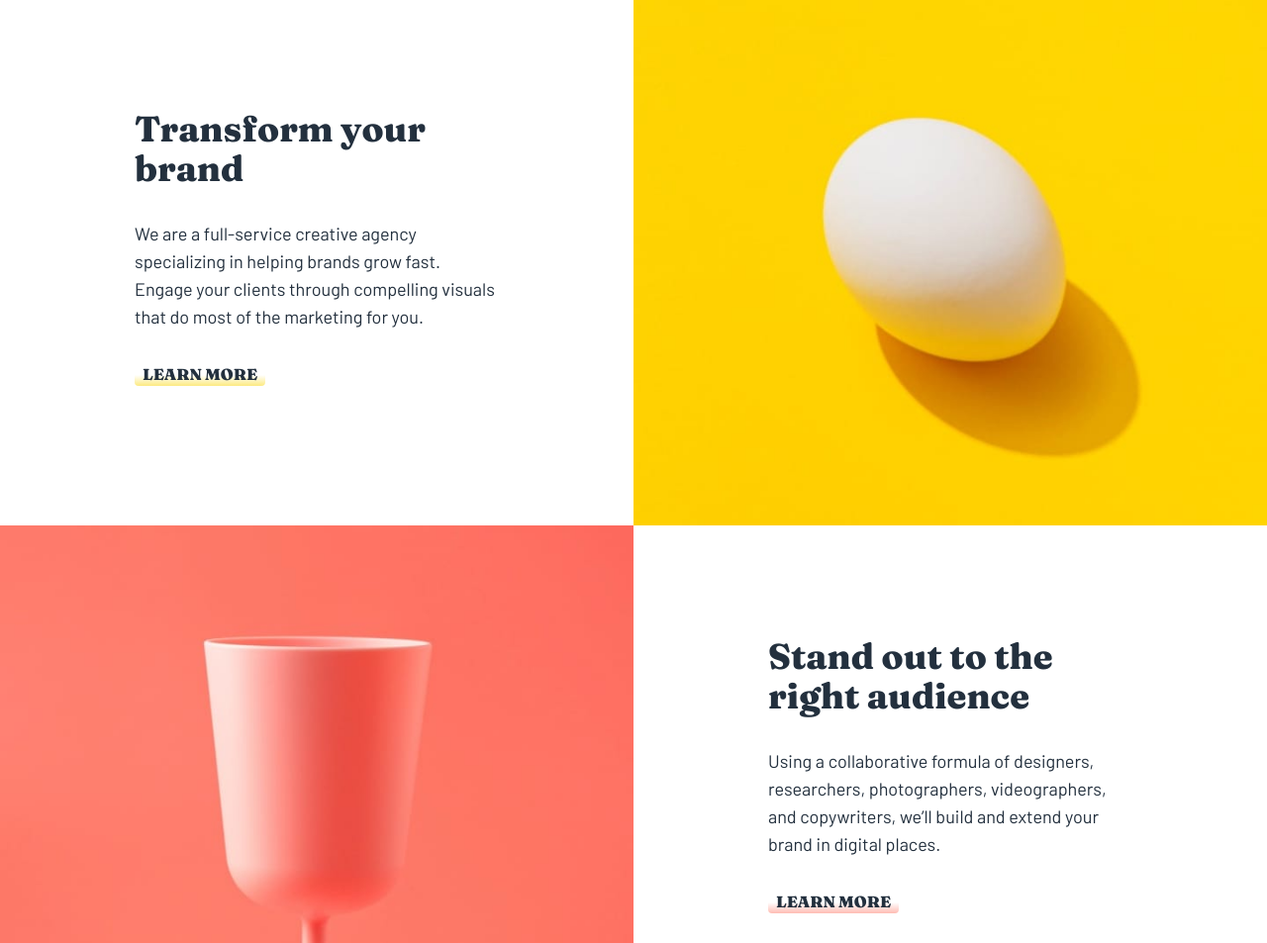
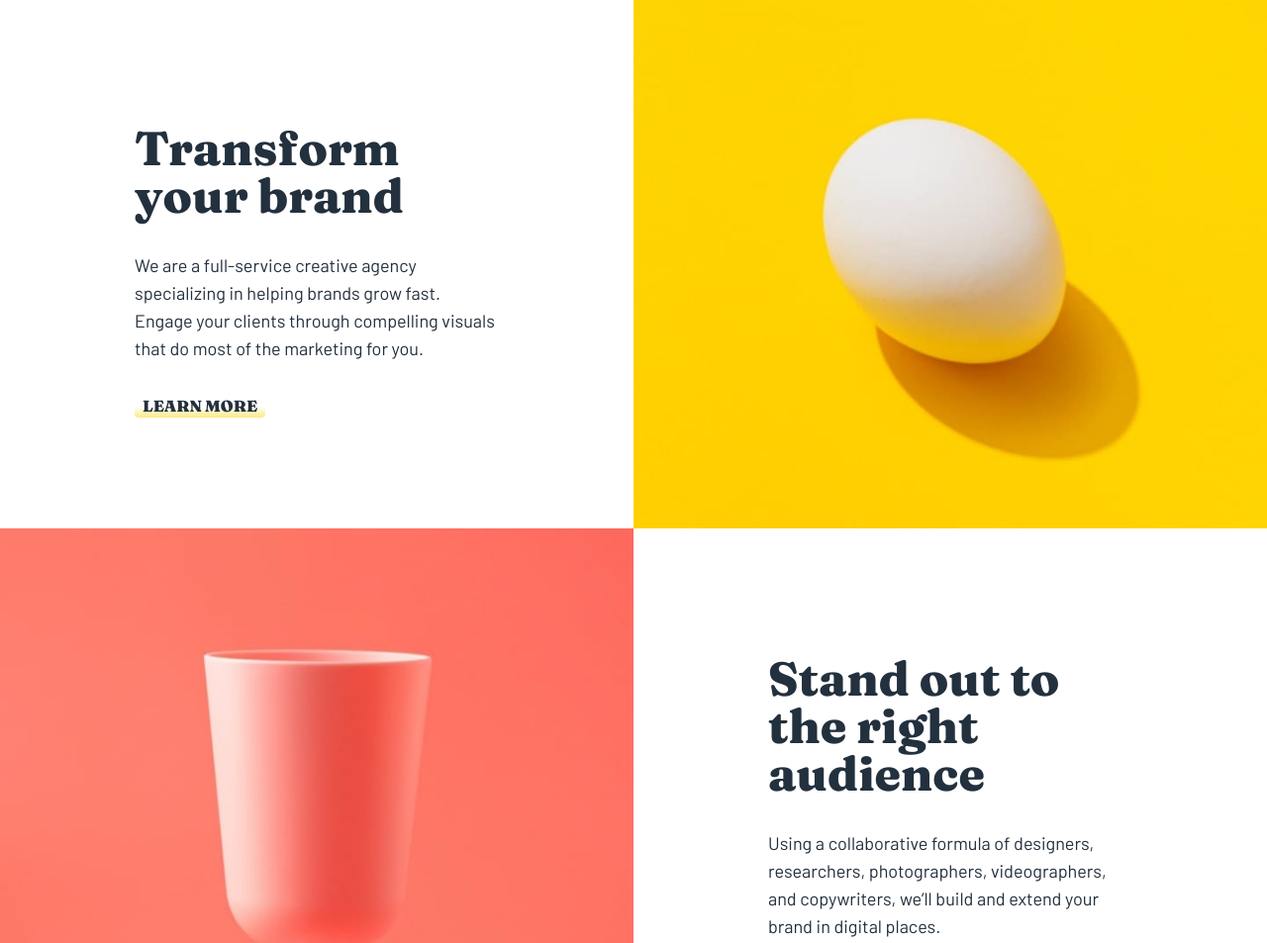
Before and after one commit to VickyAzola/SunnysideAgencyLandingPage, a plain HTML site: page index.html in a window 1280 px wide. Shown: the part 713-1666 px from the top of the page at 99% size. Drawn offline with nearby package versions, Linux system fonts and the light colour scheme.

Commit message:
Add files via upload

```diff
--- a/index.html
+++ b/index.html
@@ -33,7 +33,7 @@
 
 
       <div>
-        <h1  class="absolute inset-x-0 mx-auto bottom-[53%] md:bottom-[60%] lg:bottom-[67%] text-center text-white text-[2.7rem] font-bold uppercase tracking-[.3rem]">We are creatives</h1>
+        <h1  class="absolute inset-x-0 mx-auto bottom-[53%] md:bottom-[60%] lg:bottom-[67%] text-center text-white text-[2.7rem] md:text-6xl font-bold uppercase tracking-[.3rem]">We are creatives</h1>
         <img class="absolute inset-x-0 mx-auto bottom-[25%] md:bottom-[30%] lg:bottom-[42%]" src="images/icon-arrow-down.svg" alt="">
       </div>
     </div>
@@ -44,8 +44,8 @@
     <article class="md:grid md:grid-cols-2">
       <img class="w-full md:hidden block"  src="images/mobile/image-transform.jpg" alt="egg">
       <img class="w-full hidden md:block md:order-last h-full"  src="images/desktop/image-transform.jpg" alt="egg">
-      <div class="text-center md:text-left text-[#23303e] mx-6 py-12 md:px-10 xl:p-28">
-        <h2 class="text-4xl font-extrabold">Transform your brand</h2>
+      <div class="text-center md:text-left text-[#23303e] mx-6 py-12 md:px-10 xl:p-28 xl:pt-32">
+        <h2 class="text-4xl lg:text-5xl font-extrabold">Transform your brand</h2>
         <p class="my-8 text-lg">We are a full-service creative agency specializing in helping brands grow fast.
           Engage your clients through compelling visuals that do most of the marketing for you.
         </p>
@@ -56,8 +56,8 @@
     <article class="md:grid md:grid-cols-2">
       <img class="w-full md:hidden block"  src="images/mobile/image-stand-out.jpg" alt="cup">
       <img class="w-full hidden md:block h-full"  src="images/desktop/image-stand-out.jpg" alt="egg">
-      <div class="text-center md:text-left text-[#23303e] mx-6 py-12 md:px-10 xl:p-28">
-        <h2 class="text-4xl font-extrabold">Stand out to the right audience</h2>
+      <div class="text-center md:text-left text-[#23303e] mx-6 py-12 md:px-10 xl:p-28 xl:pt-32">
+        <h2 class="text-4xl lg:text-5xl font-extrabold">Stand out to the right audience</h2>
         <p class="my-8 text-lg">Using a collaborative formula of designers, researchers, photographers, videographers, and copywriters, we’ll build and extend your brand in digital places.</p>
         <a class="bgRed-a font-black uppercase rounded px-2 pb-[.1rem]" href="#">Learn more</a>
       </div>
@@ -82,7 +82,7 @@
       </div>
     </section>
 
-    <section class="mx-6 pt-14 md:pt-24 pb-24">
+    <section class="mx-6 pt-14 md:py-32 pb-24">
       <h3 class="text-center text-[#a7abae] font-bold text-lg uppercase tracking-[.25rem]">Client testimonials</h3>
       <div class="md:grid md:grid-cols-3 md:gap-x-6 md:mx-10 lg:mx-20 space-y-16 md:space-y-0 pt-14">
         <div class="flex flex-col items-center text-center">
```
